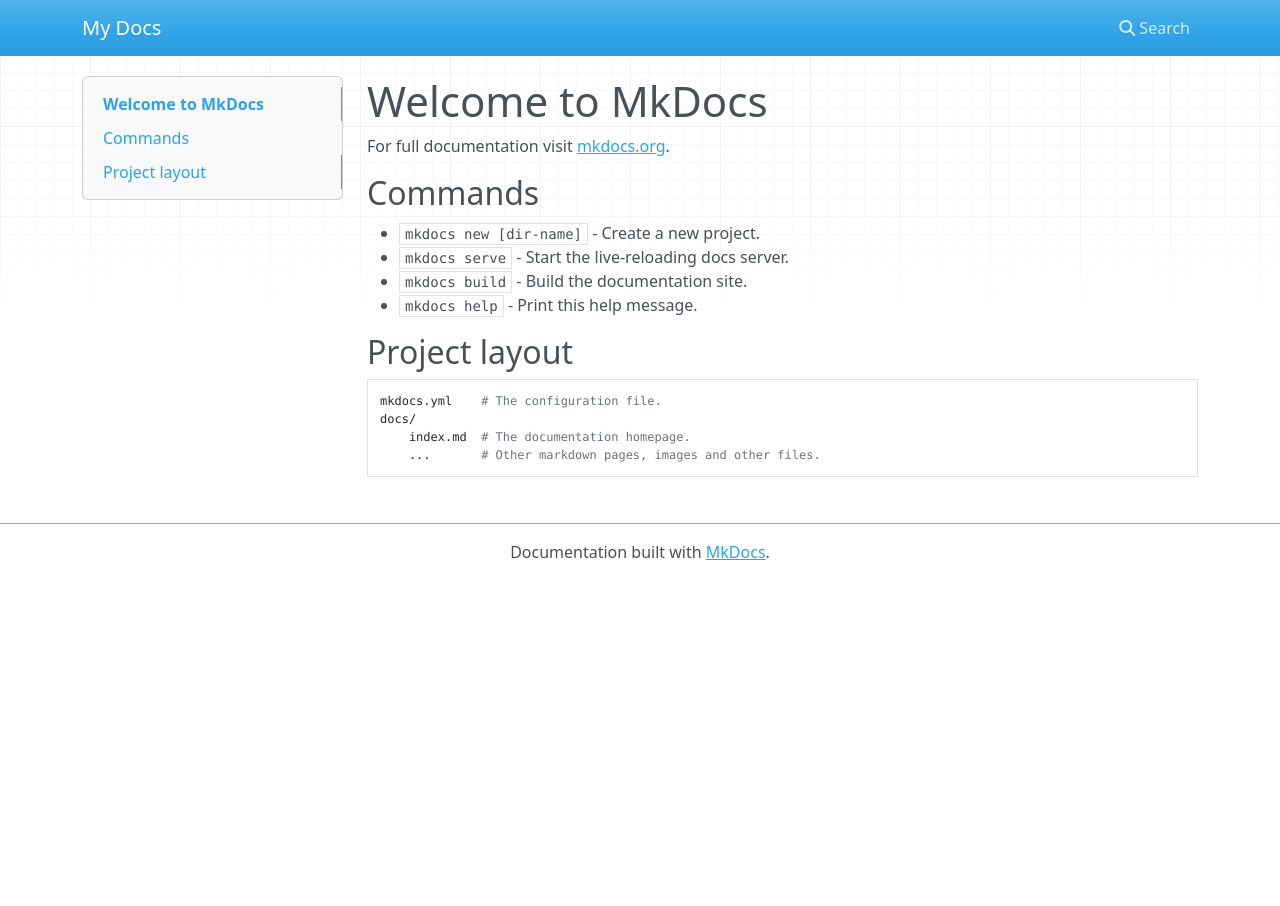
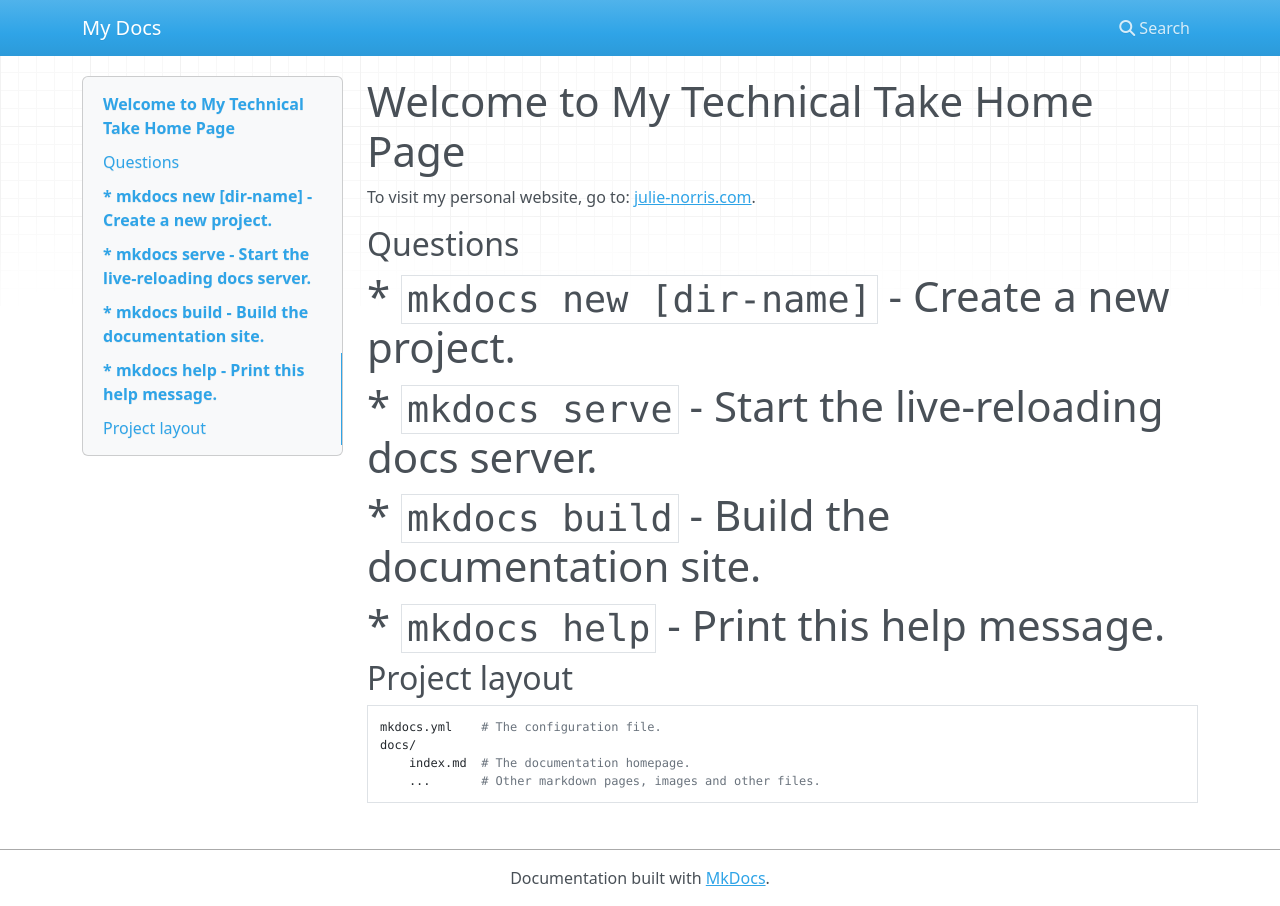
Before and after one commit to julie-norris/mkdocs-base, an MkDocs documentation site: the page built from docs/index.md, in a window 1280 px wide. Built offline with MkDocs 1.6.1, drawn with Linux system fonts in a browser that asks for light colours; nearby versions of some CDN libraries.

Commit message:
Update index.md

```diff
--- a/docs/index.md
+++ b/docs/index.md
@@ -1,13 +1,15 @@
-# Welcome to MkDocs
+# Welcome to My Technical Take Home Page
 
-For full documentation visit [mkdocs.org](https://mkdocs.org).
+To visit my personal website, go to: [julie-norris.com](https://julie-norris.com).
 
-## Commands
+## Questions
 
-* `mkdocs new [dir-name]` - Create a new project.
-* `mkdocs serve` - Start the live-reloading docs server.
-* `mkdocs build` - Build the documentation site.
-* `mkdocs help` - Print this help message.
+#* `mkdocs new [dir-name]` - Create a new project.
+#* `mkdocs serve` - Start the live-reloading docs server.
+#* `mkdocs build` - Build the documentation site.
+#* `mkdocs help` - Print this help message.
+
+
 
 ## Project layout
 
```
